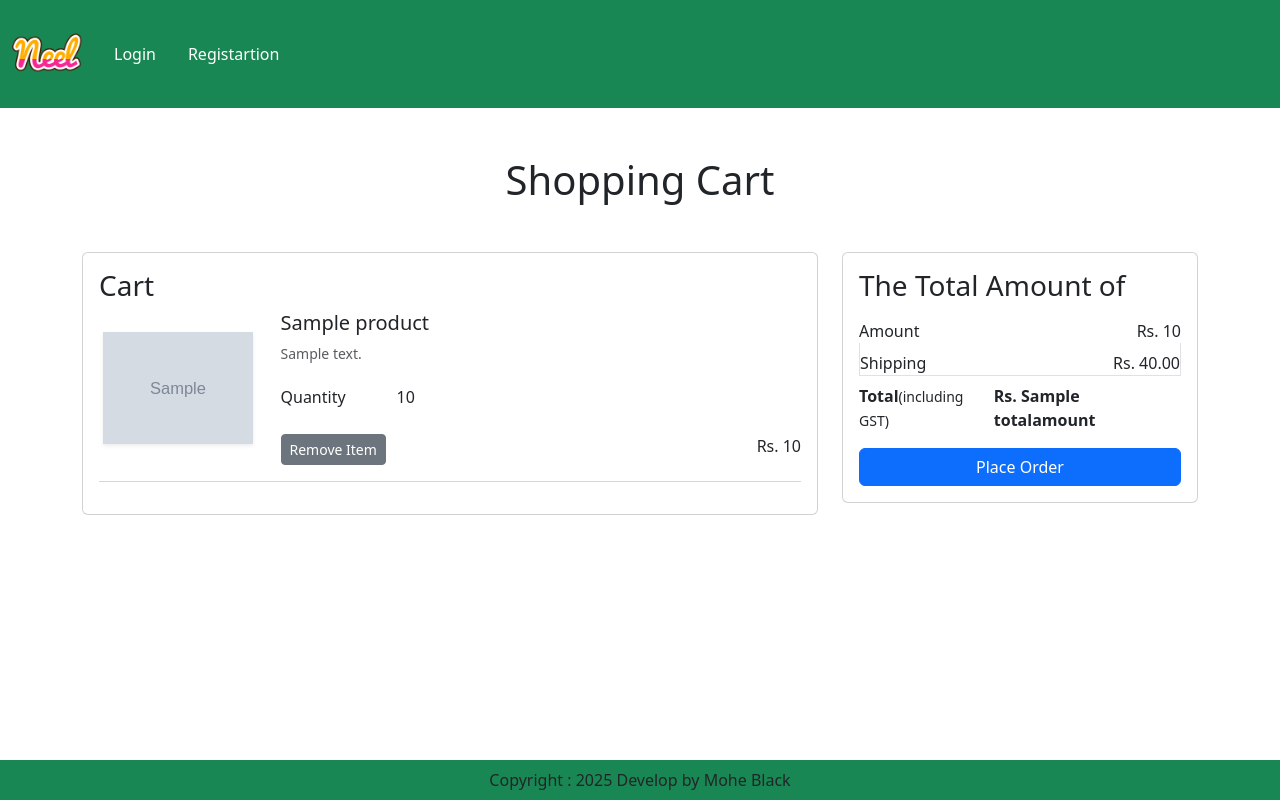
After one commit to MrMohone/ecommerce-django, a Django app: template app/templates/app/addtocart.html in a window 1280 px wide. The commit adds this page. Run offline with Django 5.2, Linux system fonts and the light colour scheme; the template is opened without the code that fills it: most values are stand-ins (such as "Sample title", 1, 10 or a date in 2020); grey boxes marked "Sample" are stand-in pictures; some libraries are stand-ins or nearby versions; some web fonts are replaced.

Commit message:
add to cart comited

```diff
--- a/app/admin.py
+++ b/app/admin.py
@@ -1,5 +1,5 @@
 from django.contrib import admin
-from . models import Product,Customer
+from . models import Product,Customer, Cart
 
 @admin.register(Product)
 class ProductModelAdmin(admin.ModelAdmin):
@@ -8,3 +8,7 @@ class ProductModelAdmin(admin.ModelAdmin):
 @admin.register(Customer)
 class CustomermModelAdmin(admin.ModelAdmin):
     list_display = ['id', 'user', 'locality', 'city', 'state', 'zipcode']
+
+@admin.register(Cart)
+class CartModelAdmin(admin.ModelAdmin):
+    list_display = ['id','user', 'product', 'quantity']
--- /dev/null
+++ b/app/templates/app/addtocart.html
@@ -0,0 +1,69 @@
+{% extends "app/base.html" %}
+{% load static %}
+{% block title %}Cart{% endblock title %}
+
+{% block main-content %}
+<div class="container my-5">
+    <div class="row">
+        {% if cart %}
+        <h1 class="text-center mb-5">Shopping Cart</h1>
+        <div class="col-sm-8">
+            <div class="card">
+                <div class="card-body">
+                    <h3>Cart</h3>
+                    {% for item in cart %}
+                    <div class="row">
+                        <div class="col-sm-3 text-center align-self-center">
+                            <img src="{{item.product.product_image.url}}" alt="No Image" srcset class="img-fluid img-thubnail shadow-sm" height="150" width='150'>
+                        </div>
+                        <div class="col-sm-9">
+                            <div>
+                                <h5>{{ item.product.title}}</h5>
+                                <p class="mb-2 text-muted small">{{ item.product.description}}</p>
+                                <div class="my-3">
+                                    <label for="quantity">Quantity</label>
+                                    <a class="minus-cart btn" pid={{item.product.id}}><li class="fas fa-minus-square fa-lg"></li></a>
+
+                                      <span id='quantity'>{{item.quantity}}</span>
+
+                                    <a class='plus-cart btn' pid={{item.product.id}}>
+                                        <li class="fas fa-plus-square fa-lg"></li>
+                                    </a>
+                                </div>
+                                <div class="d-flex justify-content-between">
+                                    <a href="#" class="remove-cart btn btn-sm btn-secondary mr-3" pid={{item.product.id}}>Remove Item</a>
+                                    <p class="mb-0"><span>Rs. {{item.product.discounted_price}}</span></p>
+                                </div>
+                            </div>
+                        </div>
+                    </div>
+                    <hr class="text-muted">
+                    {% endfor %}
+                </div>
+            </div>
+        </div>
+        <div class="col-sm-4">
+            <div class="card">
+                <div class="card-body">
+                    <h3>The Total Amount of</h3>
+                    <ul class="list-group">
+                        <li class="list-group-item d-flex justify-content-between align-items-center border-0 px-0 pb-0 ">Amount <span id='amount'>Rs. {{amount}}</span></li>
+                        <li class="list-group-item d-flex justify-content-between align-items-center px-0 pb-0">Shipping <span>Rs. 40.00</span></li>
+
+                        <li class="list-group-item d-flex justify-content-between align-items-center border-0 px-0 pb-0 mb-3">
+                            <div>
+                                <strong>Total</strong><small>(including GST)</small>
+                            </div>
+                            <span id="totalamount"><strong>Rs. {{totalamount}}</strong></span>
+                        </li>
+                    </ul>
+                    <div class="d-grid"><a href="{% url 'checkout' %}" class="btn btn-primary">Place Order</a></div>
+                </div>
+            </div>
+        </div>
+        {% else %}
+        <h1 class="text-center mb-5"> Cart is Empty</h1>
+        {% endif %}
+    </div>
+</div>
+{% endblock main-content %}
--- a/app/templates/app/base.html
+++ b/app/templates/app/base.html
@@ -100,8 +100,8 @@
 
     <script src="https://cdnjs.cloudflare.com/ajax/libs/jquery/3.7.1/jquery.min.js"></script>
 
-    <script script="{% static 'app/js/owl.carousel.min.js' %}"></script>
-    <script script="{% static 'app/js/all.min.js' %}"></script>
-    <script script="{% static 'app/js/myscript.js' %}"></script>
+    <script src="{% static 'app/js/owl.carousel.min.js' %}"></script>
+    <script src="{% static 'app/js/all.min.js' %}"></script>
+    <script src="{% static 'app/js/myscript.js' %}"></script>
 </body>
 </html>
--- a/app/urls.py
+++ b/app/urls.py
@@ -16,6 +16,10 @@ urlpatterns = [
     path('address/', views.address, name='address'),
     path('updateAddress/<int:pk>', views.updateAddress.as_view(), name='updateAddress'),
 
+    path('add-to-cart/', views.add_to_cart, name='add-to-cart'),
+    path('cart/', views.show_cart, name='showcart'),
+    path('checkout/', views.show_cart, name='checkout'),
+
 
     #registration authentication
     path('registration/', views.CustomerRegistrationView.as_view(), name='customerregistartion'),
@@ -32,7 +36,7 @@ urlpatterns = [
                 form_class=MyPasswordRestForm), name='password-reset'),
     path('password-reset/done/',auth_view.PasswordResetDoneView.as_view(template_name='app/password_reset_done.html'), name='password_reset_done'),
 
-    path('password-reset-confrim/<uidb64>/<token>/',auth_view.PasswordResetConfirmView.as_view(template_name='app/password_reset_confrim.html',form_class=MySetPasswordForm),name='password_reset_confirm'),
+    path('password-reset-confrim/<uidb64>/<token>/',auth_view.PasswordResetConfirmView.as_view(template_name='app/password_reset_confrim.html',form_class=MySetPasswordForm),name='password_reset_confrim'),
 
     path('password-reset-complete/',auth_view.PasswordResetCompleteView.as_view(template_name='app/password_reset_complete.html'), name='password_reset_complete'),
 
```
Also changed, not shown: app/models.py (+9 -0 lines), app/templates/app/productdetail.html (+5 -7 lines), app/views.py (+20 -1 lines), app/forms.py (line endings or trailing spaces), app/migrations/0003_cart.py (added), db.sqlite3.
